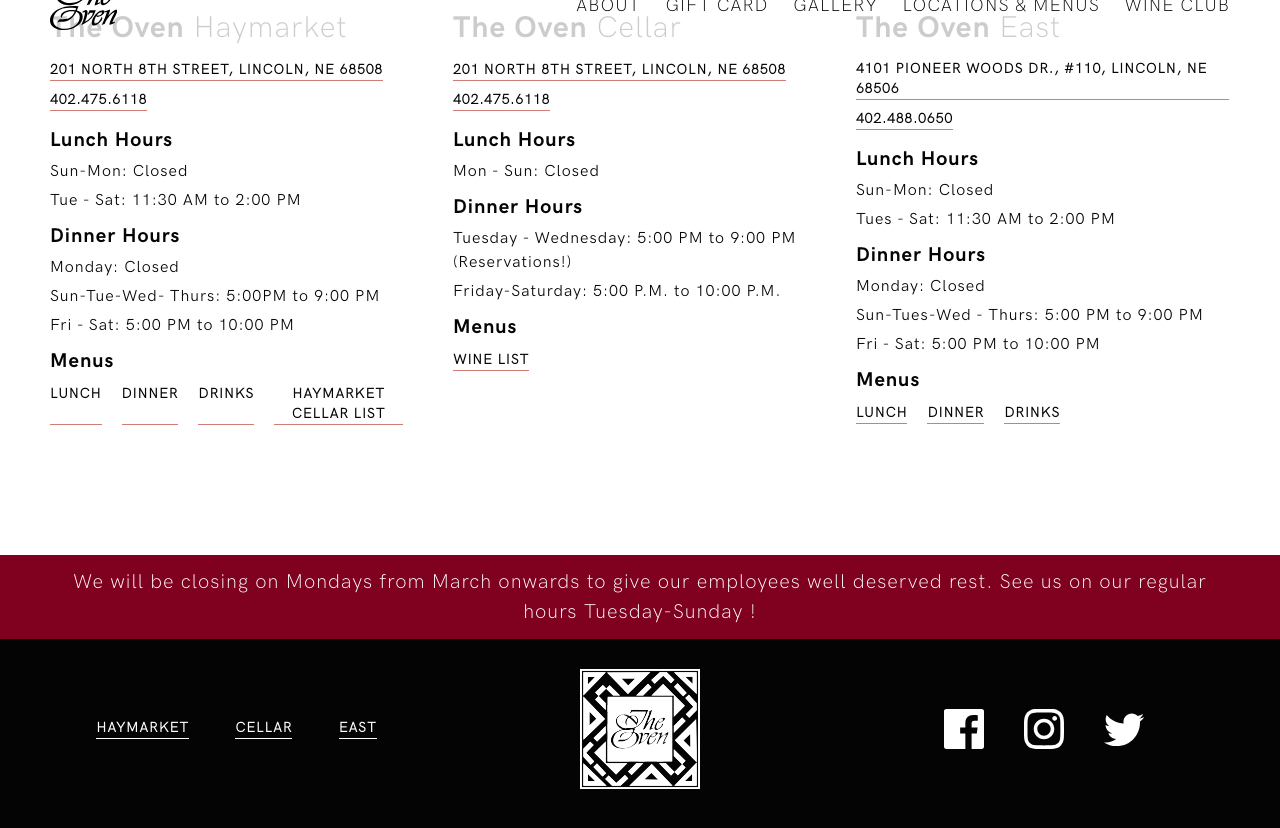
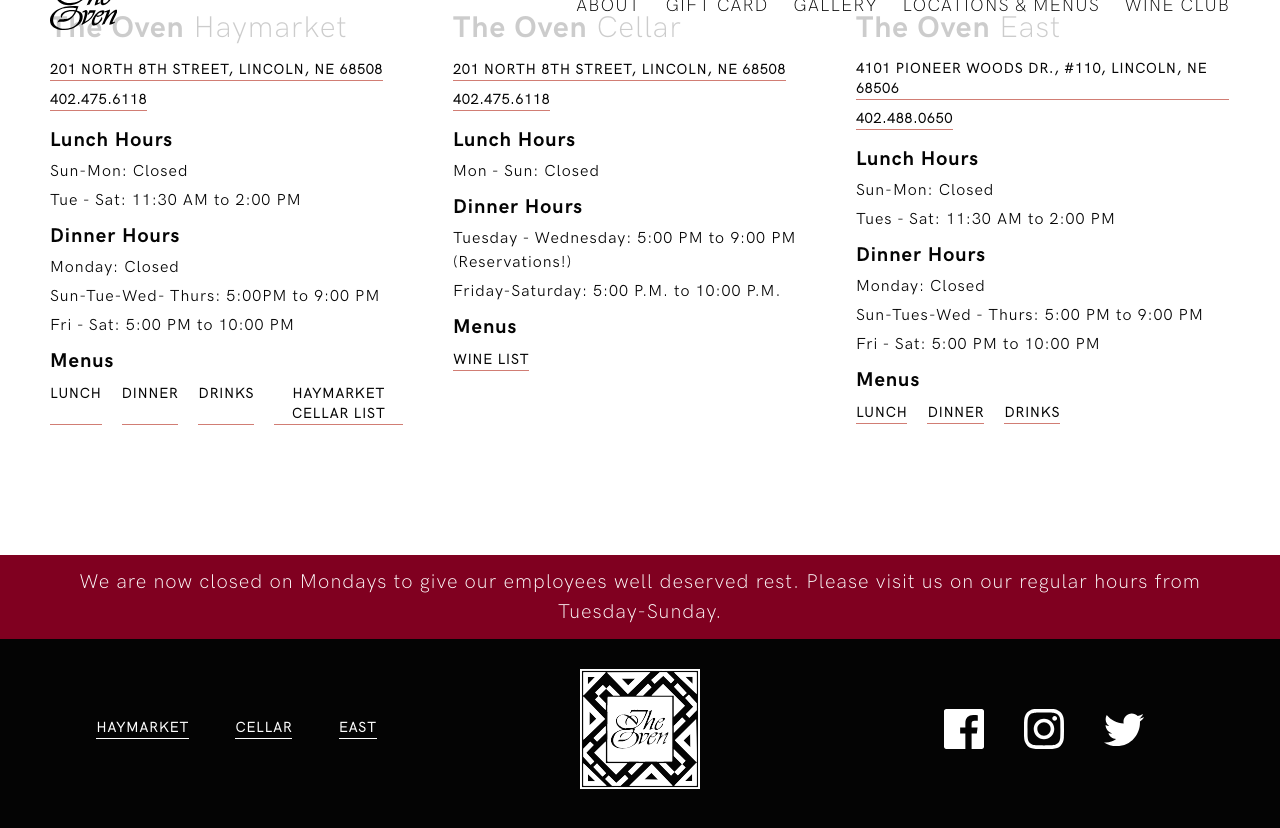
Before and after one commit to asipple1/the-oven, a Jekyll site: the page built from index.html, in a window 1280 px wide and 900 px high, scrolled down 2580 px, cut to the strip 45-873 px from the top of the window. Built offline with Jekyll 4.4.1, drawn with Linux system fonts in a browser that asks for light colours; some web fonts are replaced.

Commit message:
Updated 1 file via CloudCannon.

```diff
--- a/_data/announcements.yml
+++ b/_data/announcements.yml
@@ -1,6 +1,6 @@
 title: >-
-  We will be closing on Mondays from March onwards to give our employees well
-  deserved rest. See us on our regular hours Tuesday-Sunday !
+  We are now closed on Mondays to give our employees well deserved rest. Please
+  visit us on our regular hours from Tuesday-Sunday.
 description:
 url:
 enabled: true
```
